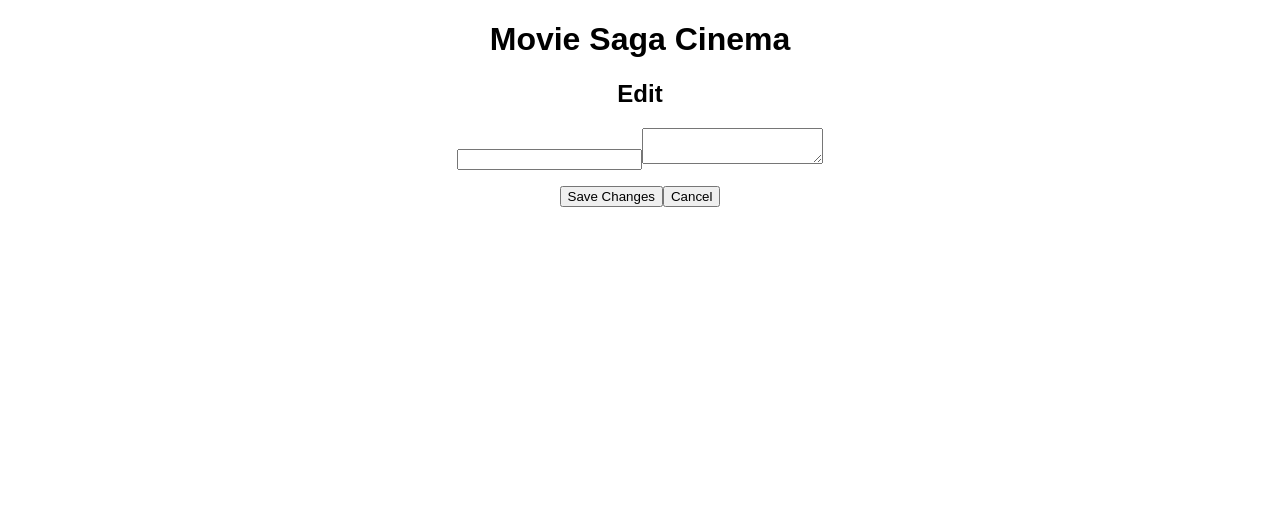
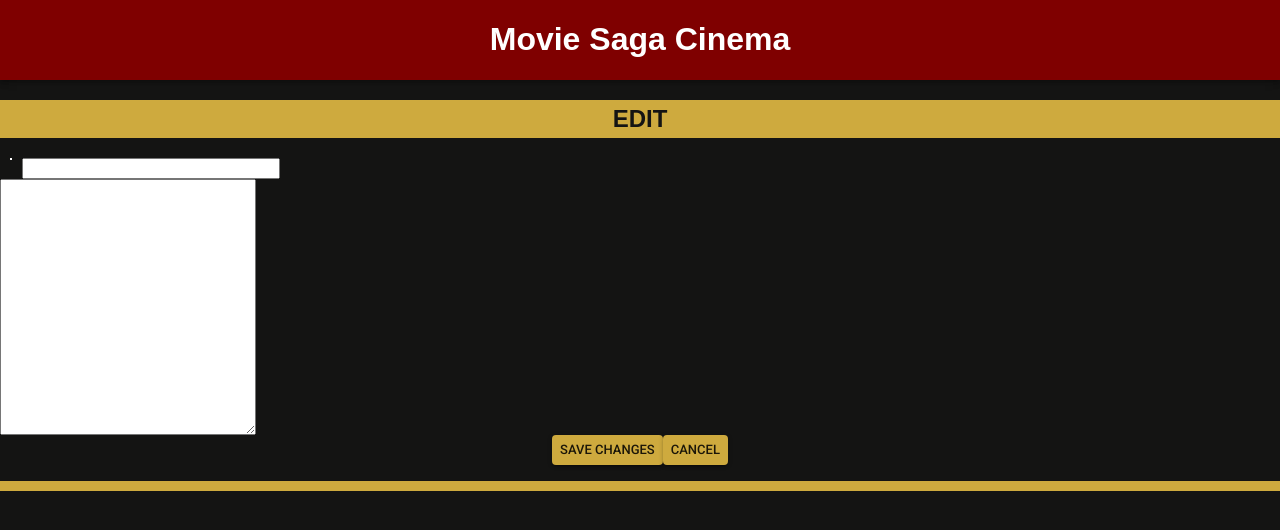
Before and after one commit to aholdahl/movie-sagas, a React (Create React App) app: page /#/edit in a window 1280 px wide. Shown: the top 530 px of the page. Built offline with nearby package versions, Linux system fonts and the light colour scheme.

Commit message:
add material-ui and css styling

```diff
--- a/src/components/App/App.css
+++ b/src/components/App/App.css
@@ -1,24 +1,42 @@
 .App {
   text-align: center;
-}
-
-
-.App-header {
-  background-color: #222;
-  height: 150px;
-  padding: 20px;
   color: white;
 }
 
-.App-title {
-  font-size: 1.5em;
+h2 {
+  background-color: rgb(206, 170, 62);
+  color: rgb(20, 20, 19);
+  text-transform: uppercase;
+  padding: 5px;
 }
 
-.App-intro {
-  font-size: large;
+h4 {
+  font-size: 18px;
 }
 
-@keyframes App-logo-spin {
-  from { transform: rotate(0deg); }
-  to { transform: rotate(360deg); }
+.myTable {
+  margin: 20px;
 }
+
+.featuredMovie {
+  border: 1px solid white;
+  margin-left: 10px;
+  margin-right: 10px;
+  float: left;
+}
+
+.myGenres {
+  list-style: none;
+  padding: 5px;
+  background-color: rgb(206, 170, 62);
+  color: rgb(20, 20, 19);
+}
+
+.editFields {
+  display: block;
+  width: 250px;
+}
+
+textarea {
+  height: 250px;
+}
--- a/src/components/App/App.js
+++ b/src/components/App/App.js
@@ -7,33 +7,34 @@ import Details from '../Details/Details.jsx';
 import Edit from '../Edit/Edit.jsx';
 
 // //import styling libraries
-// import { createMuiTheme, MuiThemeProvider } from '@material-ui/core/styles';
+import { createMuiTheme, MuiThemeProvider } from '@material-ui/core/styles';
+import 'typeface-roboto';
+import {AppBar} from '@material-ui/core';
 // import './bootstrap.min.css';
 // import swap from 'sweetalert';
-// import 'typeface-roboto';
 import './App.css';
 
-// const theme = createMuiTheme({
-//   palette: {
-//     primary: {
-//       main: '#00695c',
-//     },
-//     secondary: {
-//       main: '#f8bbd0',
-//     }
-//   }
-// })
+const theme = createMuiTheme({
+  palette: {
+    primary: {
+      main: '#7f0000',
+    },
+    secondary: {
+      main: '#ceaa3e', //rgb(206, 170, 62)
+    }
+  }
+})
 
 class App extends Component {
   // Renders the entire app on the DOM
   render() {
     return (
-      // <MuiThemeProvider theme={theme}>
+      <MuiThemeProvider theme={theme}>
       <Router>
         <div className="App">
-          <header>
+          <AppBar position="static">
             <h1>Movie Saga Cinema</h1>
-          </header>
+          </AppBar>
           <main>
             <Route exact path="/" component={Home} />
             <Route path="/details" component={Details} />
@@ -41,7 +42,7 @@ class App extends Component {
           </main>
         </div>
       </Router>
-      // </MuiThemeProvider >
+      </MuiThemeProvider >
     );
   }
 }
--- a/src/components/Details/Details.jsx
+++ b/src/components/Details/Details.jsx
@@ -1,5 +1,6 @@
 import React, {Component} from 'react';
 import { connect } from 'react-redux';
+import { Button } from '@material-ui/core';
 
 class Details extends Component {
 
@@ -26,14 +27,14 @@ class Details extends Component {
         return (
             <div>
                 <h2>Details</h2>
-                <img src={this.props.currentMovie.poster} alt={this.props.currentMovie.title}/>
-                <h4>{this.props.currentMovie.title}</h4>
-                <p>{this.props.currentMovie.description}</p>
-                <ul>
+                <img src={this.props.currentMovie.poster} alt={this.props.currentMovie.title} className="featuredMovie" />
+                <h4 className="movieDetails">{this.props.currentMovie.title}</h4>
+                <p className="movieDetails">{this.props.currentMovie.description}</p>
+                <Button size="small" variant="contained" color="secondary" className="buttons" onClick={this.handleEdit}>Edit</Button>
+                <Button size="small" variant="contained" color="secondary" className="buttons" onClick={this.returnHome}>Return to Home</Button>
+                <ul className="myGenres">
                     {renderGenres}
                 </ul>
-                <button onClick={this.handleEdit}>Edit</button>
-                <button onClick={this.returnHome}>Return to Home</button>
             </div>
         )
     }
--- a/src/components/Edit/Edit.jsx
+++ b/src/components/Edit/Edit.jsx
@@ -1,5 +1,6 @@
 import React, { Component } from 'react';
 import { connect } from 'react-redux';
+import {Button} from '@material-ui/core';
 
 class Edit extends Component {
     state = {
@@ -70,14 +71,14 @@ class Edit extends Component {
         return (
             <div>
                 <h2>Edit</h2>
-                <img src={this.props.currentMovie.poster} alt={this.props.currentMovie.title} />
-                <input value={this.state.title} onChange={(event) => { this.handleChange(event, 'title') }} />
-                <textarea value={this.state.description} onChange={(event) => { this.handleChange(event, 'description') }} />
-                <ul>
+                <img src={this.props.currentMovie.poster} alt={this.props.currentMovie.title} className="featuredMovie"/>
+                <input className="editFields" value={this.state.title} onChange={(event) => { this.handleChange(event, 'title') }} />
+                <textarea className="editFields" value={this.state.description} onChange={(event) => { this.handleChange(event, 'description') }} />
+                <Button size="small" variant="contained" color="secondary" className="buttons" onClick={this.handleSubmit}>Save Changes</Button>
+                <Button size="small" variant="contained" color="secondary" className="buttons" onClick={this.returnDetails}>Cancel</Button>
+                <ul className="myGenres">
                     {renderGenres}
                 </ul>
-                <button onClick={this.handleSubmit}>Save Changes</button>
-                <button onClick={this.returnDetails}>Cancel</button>
             </div>
         )
     }
--- a/src/components/Home/Home.jsx
+++ b/src/components/Home/Home.jsx
@@ -1,5 +1,7 @@
 import React, { Component } from 'react';
 import { connect } from 'react-redux';
+
+import {Table, TableBody, TableCell, TableHead, TableRow, Paper} from '@material-ui/core';
 
 class Home extends Component {
 
@@ -34,24 +36,26 @@ class Home extends Component {
         return (
             <div>
                 <h2>Now Playing</h2>
-                <table>
-                    <thead>
-                        <tr>
-                            <th>Click Image to See More</th>
-                            <th>Synopsis</th>
-                        </tr>
-                    </thead>
-                    <tbody>
-                        {this.props.movies.map((film)=>{
-                            return (
-                                <tr key={film.id}>
-                                    <td><img src={film.poster} alt={film.title} onClick={()=>{this.showDetails(film.id)}}/></td>
-                                    <td><h4>{film.title}</h4><p>{film.description}</p></td>
-                                </tr>
-                            )
-                        })}
-                    </tbody>
-                </table>
+                <Paper className="myTable">
+                    <Table>
+                        <TableHead>
+                            <TableRow className="allMovies">
+                                <TableCell>Click Image to See More</TableCell>
+                                <TableCell>Synopsis</TableCell>
+                            </TableRow>
+                        </TableHead>
+                        <TableBody>
+                            {this.props.movies.map((film)=>{
+                                return (
+                                    <TableRow key={film.id}>
+                                        <TableCell><img src={film.poster} alt={film.title} onClick={() => { this.showDetails(film.id) }} /></TableCell>
+                                        <TableCell><h4>{film.title}</h4><p>{film.description}</p></TableCell>
+                                    </TableRow>
+                                )
+                            })}
+                        </TableBody>
+                    </Table>
+                </Paper>
             </div>
         )
     }
--- a/src/index.css
+++ b/src/index.css
@@ -2,4 +2,5 @@ body {
   margin: 0;
   padding: 0;
   font-family: sans-serif;
+  background-color: rgb(20, 20, 19);
 }
```
